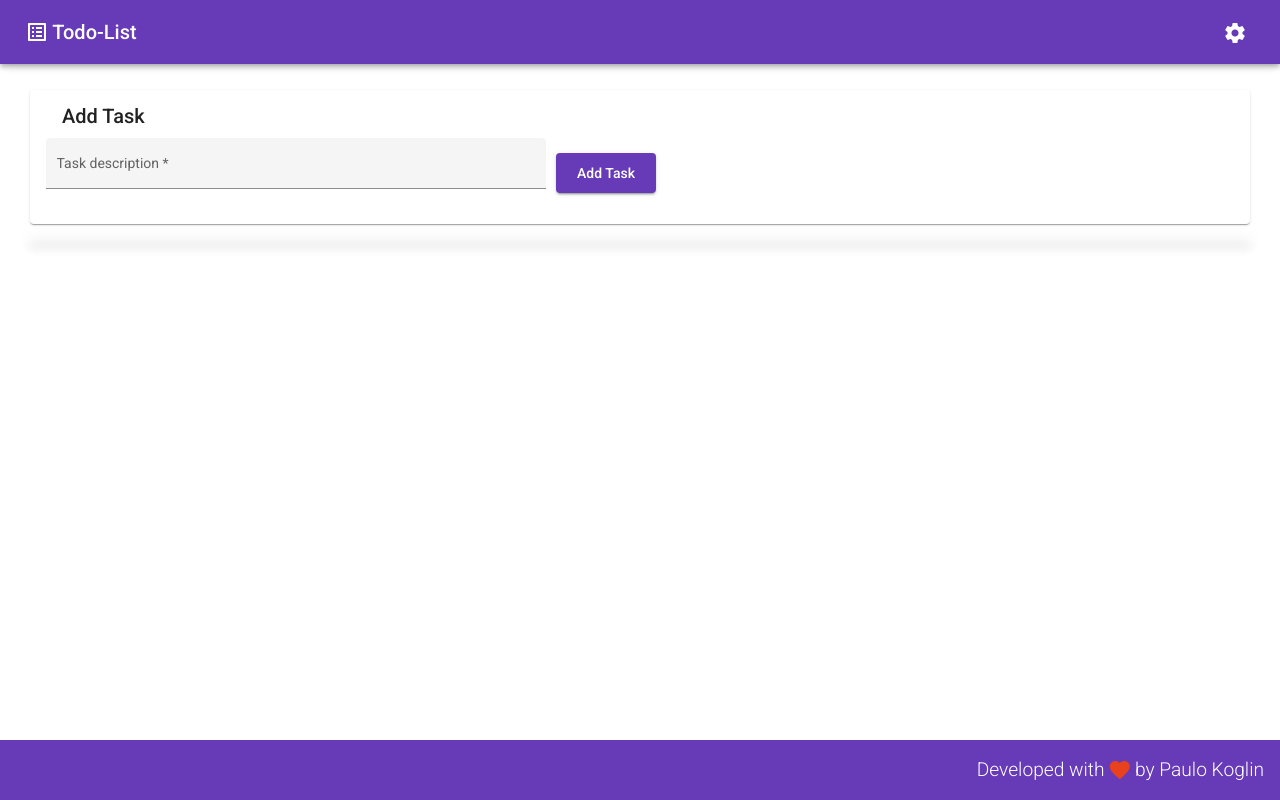
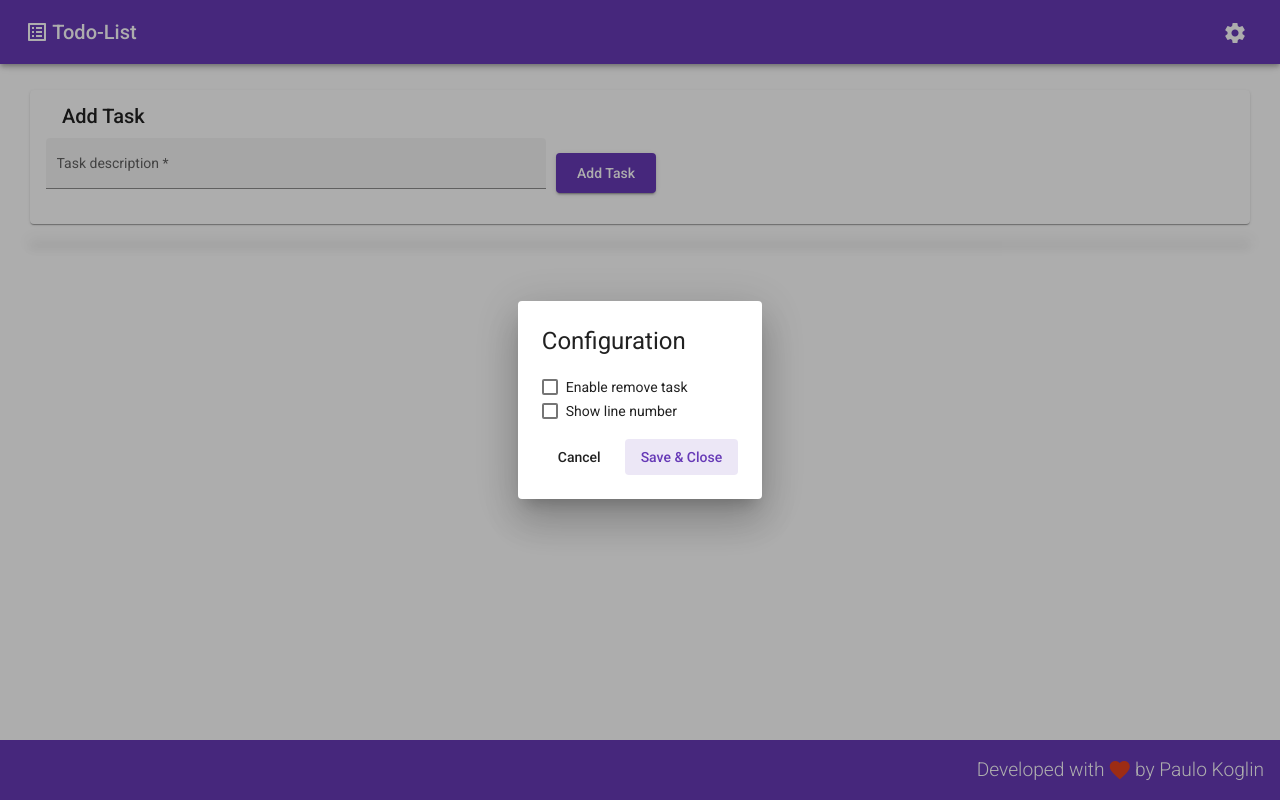
Before and after one commit to PauloKoglin/angular-todo-list, an Angular app in the folder frontend/todo-list/: page / in a window 1280 px wide. Both pictures are taken after a click on the button "settings". Built offline with nearby package versions, Linux system fonts and the light colour scheme; no server answers.

Commit message:
rename configuration-modal to configuration-dialog and add load method to it

```diff
--- a/frontend/todo-list/src/app/app.module.ts
+++ b/frontend/todo-list/src/app/app.module.ts
@@ -6,10 +6,9 @@ import { AppComponent } from './app.component';
 import { BrowserAnimationsModule } from '@angular/platform-browser/animations';
 import { HeaderComponent, FooterComponent, MainContentComponent } from './components';
 import { MaterialModule } from './material.module';
-import { TaskComponent } from './views';
+import { TaskComponent, ConfigurationDialogComponent } from './views';
 import { ReactiveFormsModule } from '@angular/forms';
 import { HttpClientModule } from '@angular/common/http';
-import { ConfigurationModalComponent } from './views/configuration-modal/configuration-modal.component';
 
 @NgModule({
   declarations: [
@@ -18,7 +17,7 @@ import { ConfigurationModalComponent } from './views/configuration-modal/configu
     FooterComponent,
     MainContentComponent,
     TaskComponent,
-    ConfigurationModalComponent
+    ConfigurationDialogComponent
   ],
   imports: [
     BrowserModule,
--- a/frontend/todo-list/src/app/components/header/header.component.ts
+++ b/frontend/todo-list/src/app/components/header/header.component.ts
@@ -1,5 +1,8 @@
+import { ConfigurationService } from 'src/app/services';
+import { ConfigurationDialogComponent } from 'src/app/views';
+
 import { Component, OnInit } from '@angular/core';
-import { ConfigurationService } from 'src/app/services/configuration/configuration.service';
+import { MatDialog } from '@angular/material/dialog';
 
 @Component({
   selector: 'app-header',
@@ -7,19 +10,24 @@ import { ConfigurationService } from 'src/app/services/configuration/configurati
   styleUrls: ['./header.component.css']
 })
 export class HeaderComponent implements OnInit {
-  constructor(private configurationService: ConfigurationService) { }
+  constructor(
+    private configurationService: ConfigurationService,
+    private dialog: MatDialog
+  ) { }
 
   ngOnInit(): void {
   }
 
   handleConfigClick() {
-    alert("this will be the config button")
-    this.configurationService
-      .update({
-        enableRemoveTask: true,
-        showLineNumber: true
-      })
-      .subscribe()
+    const dialogRef = this.dialog.open(ConfigurationDialogComponent)
+    dialogRef.afterClosed().subscribe(() => console.log("config closed"))
+
+    // this.configurationService
+    //   .update({
+    //     enableRemoveTask: true,
+    //     showLineNumber: true
+    //   })
+    //   .subscribe()
   }
 
 }
--- /dev/null
+++ b/frontend/todo-list/src/app/views/configuration-dialog/configuration-dialog.component.css
@@ -0,0 +1,6 @@
+.configuration-options {
+  display: flex;
+  flex-direction: column;
+  align-items: flex-start;
+  margin-top: 10px;
+}
--- /dev/null
+++ b/frontend/todo-list/src/app/views/configuration-dialog/configuration-dialog.component.html
@@ -0,0 +1,21 @@
+<h1>Configuration</h1>
+<mat-dialog-content>
+  <section class="configuration-options" [formGroup]="configurations">
+    <mat-checkbox formControlName="enableRemoveTask">Enable remove task</mat-checkbox>
+    <mat-checkbox formControlName="showLineNumber">Show line number</mat-checkbox>
+  </section>
+  <mat-dialog-actions >
+    <button
+      mat-button
+      mat-dialog-close>
+      Cancel
+    </button>
+    <button
+      mat-button
+      [mat-dialog-close]="true"
+      cdkFocusInitial
+      color="primary">
+      Save & Close
+    </button>
+  </mat-dialog-actions>
+</mat-dialog-content>
--- /dev/null
+++ b/frontend/todo-list/src/app/views/configuration-dialog/configuration-dialog.component.ts
@@ -0,0 +1,31 @@
+import { Component, OnInit } from '@angular/core';
+import { FormBuilder, FormGroup } from '@angular/forms';
+import { Configuration } from 'src/app/domain/models';
+import { ConfigurationService } from 'src/app/services';
+
+@Component({
+  selector: 'app-configuration-dialog',
+  templateUrl: './configuration-dialog.component.html',
+  styleUrls: ['./configuration-dialog.component.css']
+})
+export class ConfigurationDialogComponent implements OnInit {
+  configurations: FormGroup;
+
+  constructor(
+    private config: ConfigurationService,
+    private formBuilder: FormBuilder
+  ) {
+    this.configurations = this.formBuilder.group({
+      enableRemoveTask: false,
+      showLineNumber: false
+    })
+  }
+
+  ngOnInit(): void {
+    this.config
+      .get()
+      .subscribe({
+        next: config => this.configurations.setValue({ ...config })
+      })
+  }
+}
--- a/frontend/todo-list/src/app/views/configuration-modal/configuration-modal.component.html
+++ /dev/null
@@ -1 +0,0 @@
-<p>configuration-modal works!</p>
--- a/frontend/todo-list/src/app/views/configuration-modal/configuration-modal.component.ts
+++ /dev/null
@@ -1,15 +0,0 @@
-import { Component, OnInit } from '@angular/core';
-
-@Component({
-  selector: 'app-configuration-modal',
-  templateUrl: './configuration-modal.component.html',
-  styleUrls: ['./configuration-modal.component.css']
-})
-export class ConfigurationModalComponent implements OnInit {
-
-  constructor() { }
-
-  ngOnInit(): void {
-  }
-
-}
--- a/frontend/todo-list/src/app/views/index.ts
+++ b/frontend/todo-list/src/app/views/index.ts
@@ -1 +1,2 @@
 export * from './task/task.component'
+export * from './configuration-dialog/configuration-dialog.component'
```
Also changed, not shown: frontend/todo-list/src/app/views/configuration-modal/configuration-modal.component.css (deleted), 2 other files (tests, documents, lock files or other folders).
